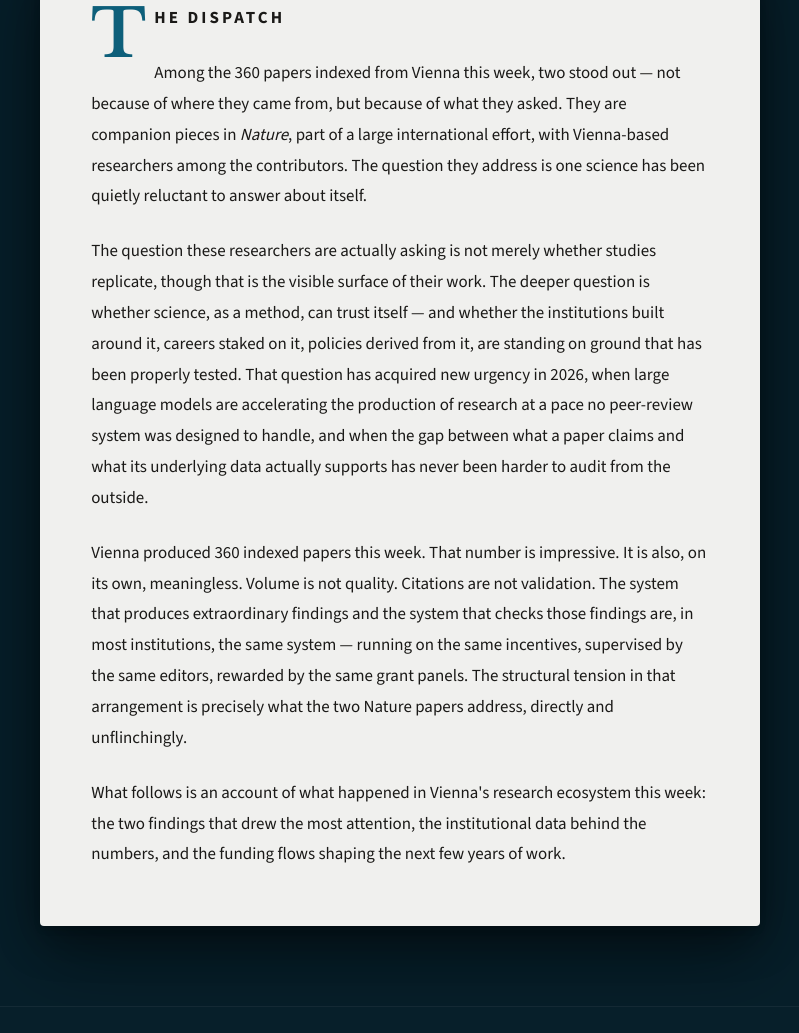
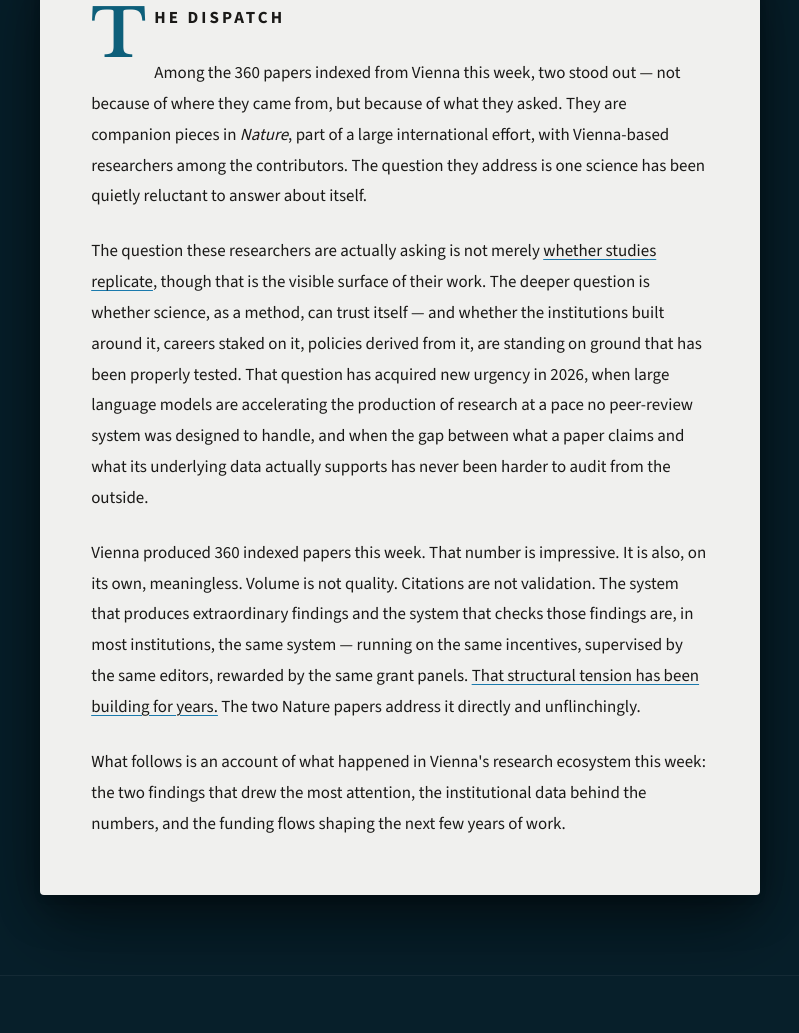
Before and after one commit to BenWWTF/wwtf-briefing, a plain HTML site: page vienna-research-monitor-2026-04-06.html in a window 1280 px wide. Shown: the part 984-2017 px from the top of the page, without its empty margins (240-1039 px from the left). Drawn offline with nearby package versions, Linux system fonts and the light colour scheme.

Commit message:
Add The Conversation cross-references in lede text

```diff
--- a/vienna-research-monitor-2026-04-06.html
+++ b/vienna-research-monitor-2026-04-06.html
@@ -303,6 +303,15 @@
       margin-bottom: 1.6rem;
     }
 
+    .lede-link {
+      color: var(--text);
+      text-decoration: underline;
+      text-decoration-color: var(--blue);
+      text-underline-offset: 3px;
+      transition: color 0.15s;
+    }
+    .lede-link:hover { color: var(--blue); }
+
     .lede-card p {
       font-family: 'Source Sans 3', sans-serif;
       font-size: 1.06rem;
@@ -1223,8 +1232,8 @@
       <article class="lede-card clip-reveal">
         <p class="lede-eyebrow" id="lede-label">The Dispatch</p>
         <p>Among the 360 papers indexed from Vienna this week, two stood out — not because of where they came from, but because of what they asked. They are companion pieces in <em>Nature</em>, part of a large international effort, with Vienna-based researchers among the contributors. The question they address is one science has been quietly reluctant to answer about itself.</p>
-        <p>The question these researchers are actually asking is not merely whether studies replicate, though that is the visible surface of their work. The deeper question is whether science, as a method, can trust itself — and whether the institutions built around it, careers staked on it, policies derived from it, are standing on ground that has been properly tested. That question has acquired new urgency in 2026, when large language models are accelerating the production of research at a pace no peer-review system was designed to handle, and when the gap between what a paper claims and what its underlying data actually supports has never been harder to audit from the outside.</p>
-        <p>Vienna produced 360 indexed papers this week. That number is impressive. It is also, on its own, meaningless. Volume is not quality. Citations are not validation. The system that produces extraordinary findings and the system that checks those findings are, in most institutions, the same system — running on the same incentives, supervised by the same editors, rewarded by the same grant panels. The structural tension in that arrangement is precisely what the two Nature papers address, directly and unflinchingly.</p>
+        <p>The question these researchers are actually asking is not merely <a href="https://theconversation.com/research-replication-can-determine-how-well-science-is-working-but-how-do-scientists-replicate-studies-260771" target="_blank" rel="noopener" class="lede-link">whether studies replicate</a>, though that is the visible surface of their work. The deeper question is whether science, as a method, can trust itself — and whether the institutions built around it, careers staked on it, policies derived from it, are standing on ground that has been properly tested. That question has acquired new urgency in 2026, when large language models are accelerating the production of research at a pace no peer-review system was designed to handle, and when the gap between what a paper claims and what its underlying data actually supports has never been harder to audit from the outside.</p>
+        <p>Vienna produced 360 indexed papers this week. That number is impressive. It is also, on its own, meaningless. Volume is not quality. Citations are not validation. The system that produces extraordinary findings and the system that checks those findings are, in most institutions, the same system — running on the same incentives, supervised by the same editors, rewarded by the same grant panels. <a href="https://theconversation.com/the-science-reproducibility-crisis-and-what-can-be-done-about-it-74198" target="_blank" rel="noopener" class="lede-link">That structural tension has been building for years.</a> The two Nature papers address it directly and unflinchingly.</p>
         <p>What follows is an account of what happened in Vienna's research ecosystem this week: the two findings that drew the most attention, the institutional data behind the numbers, and the funding flows shaping the next few years of work.</p>
       </article>
     </section>
```
